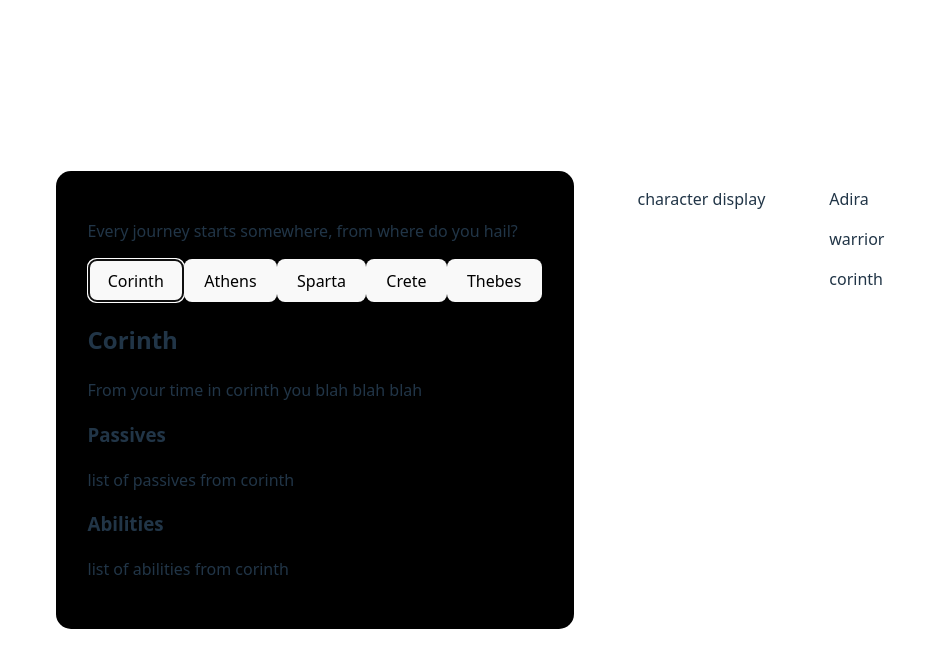
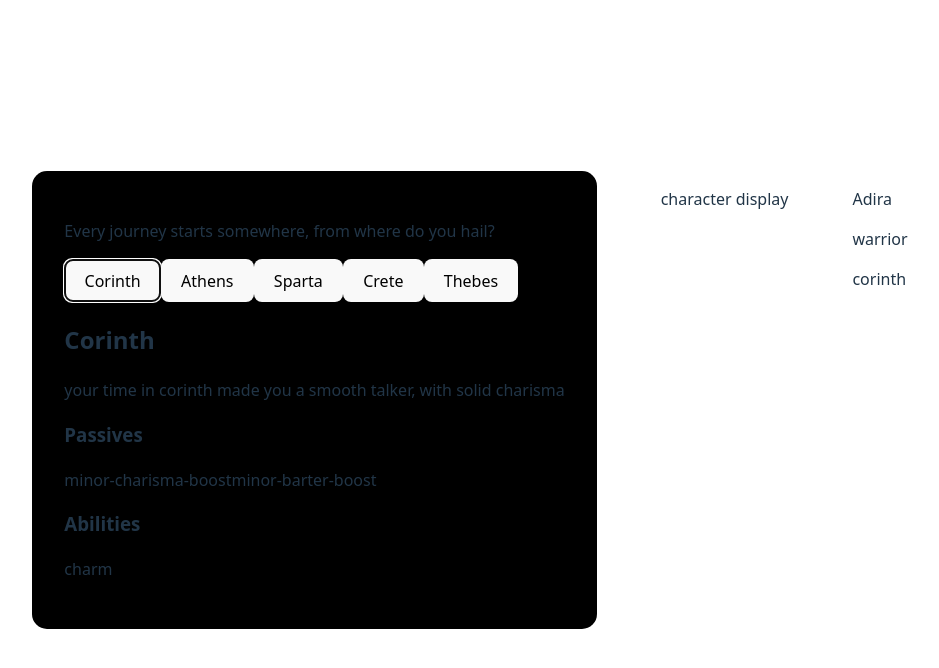
Before and after one commit to tecxh/character-gen, a React (Vite) app: page / in a window 1280 px wide. Both pictures are taken after a click on the button "Corinth". Shown: the top 668 px of the page, without its empty margins (170-1109 px from the left). Built offline with nearby package versions, Linux system fonts and the light colour scheme.

Commit message:
add key to location objs; consume location data in location desc component

```diff
--- a/src/components/menuScreens/OriginLocationScreen/LocationDescription.tsx
+++ b/src/components/menuScreens/OriginLocationScreen/LocationDescription.tsx
@@ -1,18 +1,21 @@
 import { useCharacter } from "../../../lib/CharacterContext"
+import { useData } from "../../../lib/DataContext";
 
 export const LocationDescription = () => {
-    const character = useCharacter();
+    const { bio: {originLocation} } = useCharacter();
+    const { locations } = useData();
 
-    if (!character.bio.originLocation) return null;
+    if (!originLocation) return null;
+    const location = Object.values(locations).find((location) => location.key === originLocation);
 
     return (
         <div>
-            <h2 style={{ textTransform: 'capitalize'}}>{character.bio.originLocation}</h2>
-            <p>From your time in {character.bio.originLocation} you blah blah blah</p>
+            <h2 style={{ textTransform: 'capitalize'}}>{location.label}</h2>
+            <p>{location.flavorText}</p>
             <h3>Passives</h3>
-            <p>list of passives from {character.bio.originLocation}</p>
+            <p>{location.passives}</p>
             <h3>Abilities</h3>
-            <p>list of abilities from {character.bio.originLocation}</p>
+            <p>{location.abilities}</p>
         </div>
     )
 }
--- a/src/data/locations.json
+++ b/src/data/locations.json
@@ -1,5 +1,6 @@
 {
     "corinth": {
+        "key": "corinth",
         "label": "Corinth",
         "personLabel": "Corinthian",
         "flavorText": "your time in corinth made you a smooth talker, with solid charisma",
@@ -7,6 +8,7 @@
         "abilities": ["charm"]
     },
     "athens": {
+        "key": "athens",
         "label": "Athens",
         "personLabel": "Athenian",
         "flavorText": "your time in the great schools of Athens made you intelligent and quick witted",
@@ -14,6 +16,7 @@
         "abilities": ["special-athens-thing"]
     },
     "sparta": {
+        "key": "sparta",
         "label": "Sparta",
         "personLabel": "Spartan",
         "flavorText": "Your time in Sparta honed your body and mind into a weapon",
@@ -21,6 +24,7 @@
         "abilities": ["spartan-phalanx"]
     },
     "crete": {
+        "key": "crete",
         "label": "Crete",
         "personLabel": "Cretan",
         "flavorText": "",
@@ -28,6 +32,7 @@
         "abilities": ["special-crete-thing"]
     },
     "thebes": {
+        "key": "thebes",
         "label": "Thebes",
         "personLabel": "Theban",
         "flavorText": "Growing up in the shadow of the fiercest military might of Thebes, your body has been trained relentlessly",
```
